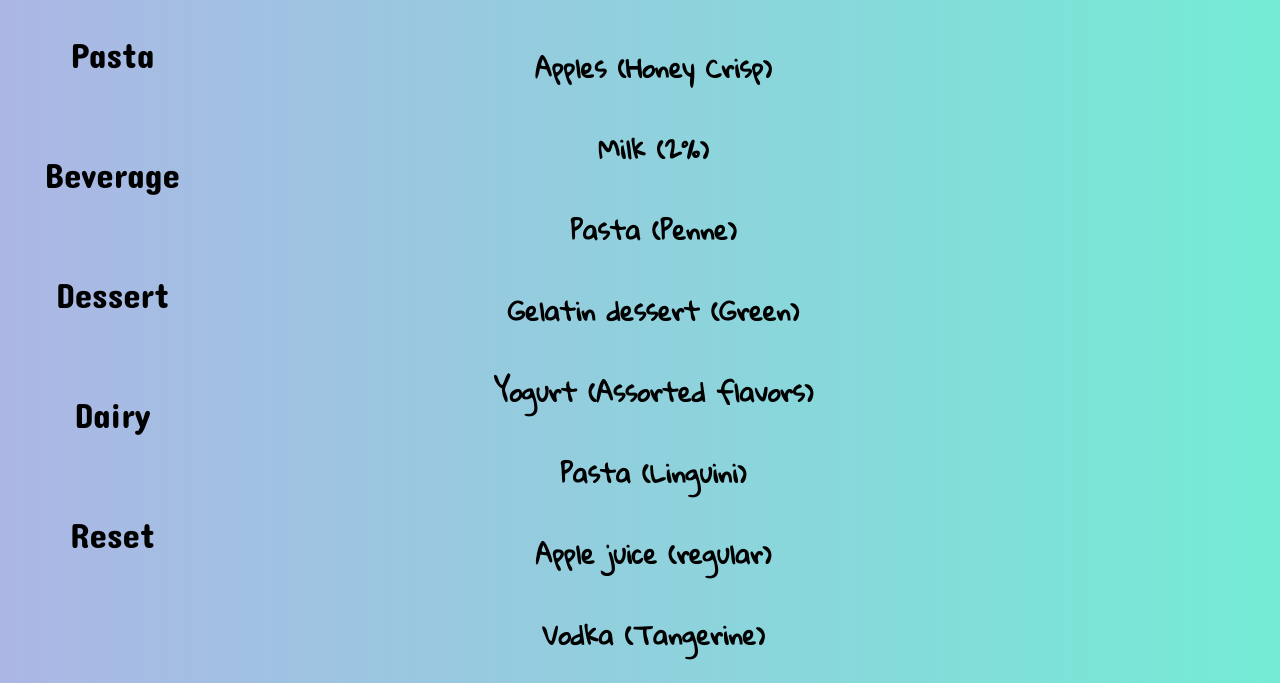
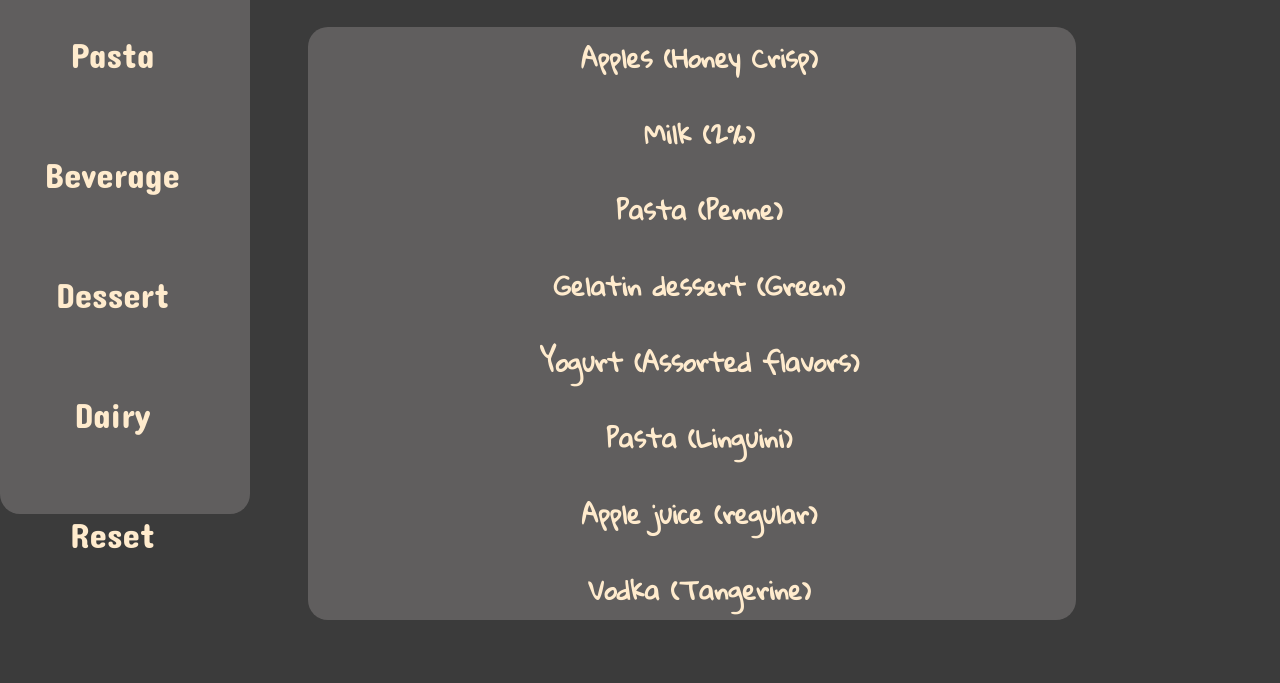
Before and after one commit to tn97/Grocery-List, a plain HTML site: page index.html in a window 1280 px wide. Shown: the part 186-869 px from the top of the page. After the commit the page ends 821 px from the top, so only its background shows below. Drawn offline with nearby package versions, Linux system fonts and the light colour scheme.

Commit message:
ui color changes

```diff
--- a/assets/css/style.scss
+++ b/assets/css/style.scss
@@ -3,6 +3,7 @@ cursive;
 $fontConcert: 'Concert One',
 cursive;
 $fullSize: 100%;
+$fontColor: blanchedalmond;
 
 html body {
     max-width: $fullSize;
@@ -10,29 +11,36 @@ html body {
     overflow-x: hidden;
 }
 
+.content {
+    margin: 10px 0 10px 300px;
+    border: none;
+    border-radius: 20px;
+    width: 60%;
+    background: rgba(153, 148, 148, 0.4)
+}
+
 body {
     width: $fullSize;
     height: $fullSize;
-    background: #74ebd5;
-    /* fallback for old browsers */
-    background: linear-gradient(to right, #ACB6E5, #74ebd5);
-    /* W3C, IE 10+/ Edge, Firefox 16+, Chrome 26+, Opera 12+, Safari 7+ */
+    background: #3b3b3b;
     font-family: $fontGloria;
 }
 
 #title {
     font-size: 4em;
     text-align: center;
+    color: $fontColor;
 }
 
 .itemContainer {
-    margin: 10px 0 10px 190px;
+    margin: 15px auto;
     border: none;
     background-color: transparent;
-    width: 70%;
     cursor: pointer;
     outline: none;
     border-radius: 10px;
+    display: flex;
+    flex-direction: column;
 }
 
 .itemContainer:hover {
@@ -48,6 +56,7 @@ body {
     font-size: 25px;
     font-family: $fontGloria;
     margin: 5px 0 5px 15px;
+    color: $fontColor;
 }
 
 .btn {
@@ -63,6 +72,7 @@ body {
     cursor: pointer;
     border-radius: 20px;
     outline: none;
+    color: $fontColor;
 }
 
 .btn:hover {
@@ -75,17 +85,21 @@ body {
 }
 
 .active {
-    color: white;
+    color: rgb(58, 58, 58);
 }
 
 #sideNav {
-    height: $fullSize;
+    border: none;
+    background: rgba(153, 148, 148, 0.4);
+    border-radius: 20px;
+    height: 80%;
     width: 250px;
-    position: absolute;
+    position: fixed;
     top: 0;
     left: 0;
     padding-top: 60px;
     text-align: center;
+    color: $fontColor;
 }
 
 .infoNav {
@@ -94,14 +108,15 @@ body {
     position: fixed;
     top: 0;
     right: -290px;
-    background-color: rgba(125, 208, 233, 0.5);
+    background-color: rgba(153, 148, 148, 0.4);
     overflow-x: hidden;
     transition: 0.7s;
     padding: 20px 10px 0 10px;
     text-align: center;
+    color: $fontColor;
 
     h3 h4 {
-        color: white;
+        color: $fontColor;
         display: inline-block;
     }
 }
```
Also changed, not shown: assets/css/style.css, 1 other file.
